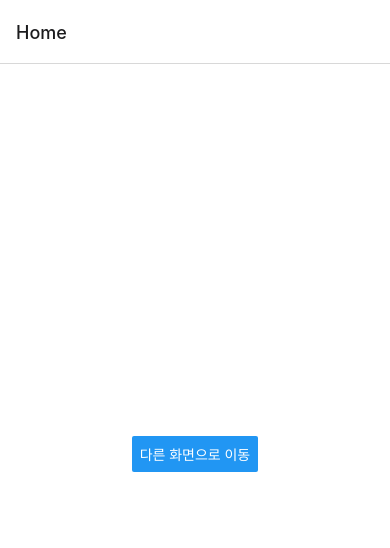
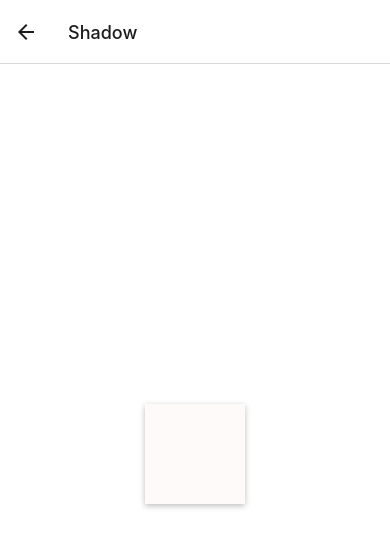
Before and after one commit to socratone/react-native-example, a React Native app: screen /Shadow in a window 390 px wide. Before the commit this address had no page. Shown: the top 548 px of the page. Built offline with nearby package versions, Linux system fonts and the light colour scheme.

Commit message:
feat: shadow 넣는 방법 추가

```diff
--- a/App.tsx
+++ b/App.tsx
@@ -2,10 +2,12 @@ import { NavigationContainer } from '@react-navigation/native';
 import { createNativeStackNavigator } from '@react-navigation/native-stack';
 import Home from './screens/Home';
 import Other from './screens/Other';
+import Shadow from './screens/Shadow';
 
 export type StackParamList = {
   Home: undefined;
   Other: undefined;
+  Shadow: undefined;
 };
 
 const Stack = createNativeStackNavigator();
@@ -16,6 +18,7 @@ export default function App() {
       <Stack.Navigator>
         <Stack.Screen name="Home" component={Home} />
         <Stack.Screen name="Other" component={Other} />
+        <Stack.Screen name="Shadow" component={Shadow} />
       </Stack.Navigator>
     </NavigationContainer>
   );
--- a/screens/Home.tsx
+++ b/screens/Home.tsx
@@ -8,8 +8,12 @@ const Home = (props: Props) => {
   return (
     <View style={styles.container}>
       <Button
-        title="다른 화면으로 이동"
+        title="Other"
         onPress={() => props.navigation.navigate('Other')}
+      />
+      <Button
+        title="Shadow"
+        onPress={() => props.navigation.navigate('Shadow')}
       />
     </View>
   );
--- /dev/null
+++ b/screens/Shadow.tsx
@@ -0,0 +1,37 @@
+import { StyleSheet, View, Button } from 'react-native';
+import { NativeStackScreenProps } from '@react-navigation/native-stack';
+import { StackParamList } from '../App';
+
+type Props = NativeStackScreenProps<StackParamList, 'Shadow'>;
+
+const Shadow = (props: Props) => {
+  return (
+    <View style={styles.container}>
+      <View style={styles.shadow} />
+    </View>
+  );
+};
+
+const styles = StyleSheet.create({
+  container: {
+    backgroundColor: '#fff',
+    padding: 20,
+    flex: 1,
+    justifyContent: 'center',
+    alignItems: 'center',
+  },
+  shadow: {
+    width: 100,
+    height: 100,
+    backgroundColor: 'snow',
+    // ios에서만 작동
+    shadowColor: 'black',
+    shadowOffset: { width: 0, height: 2 },
+    shadowRadius: 6,
+    shadowOpacity: 0.26,
+    // android에서만 작동
+    elevation: 8,
+  },
+});
+
+export default Shadow;
```
